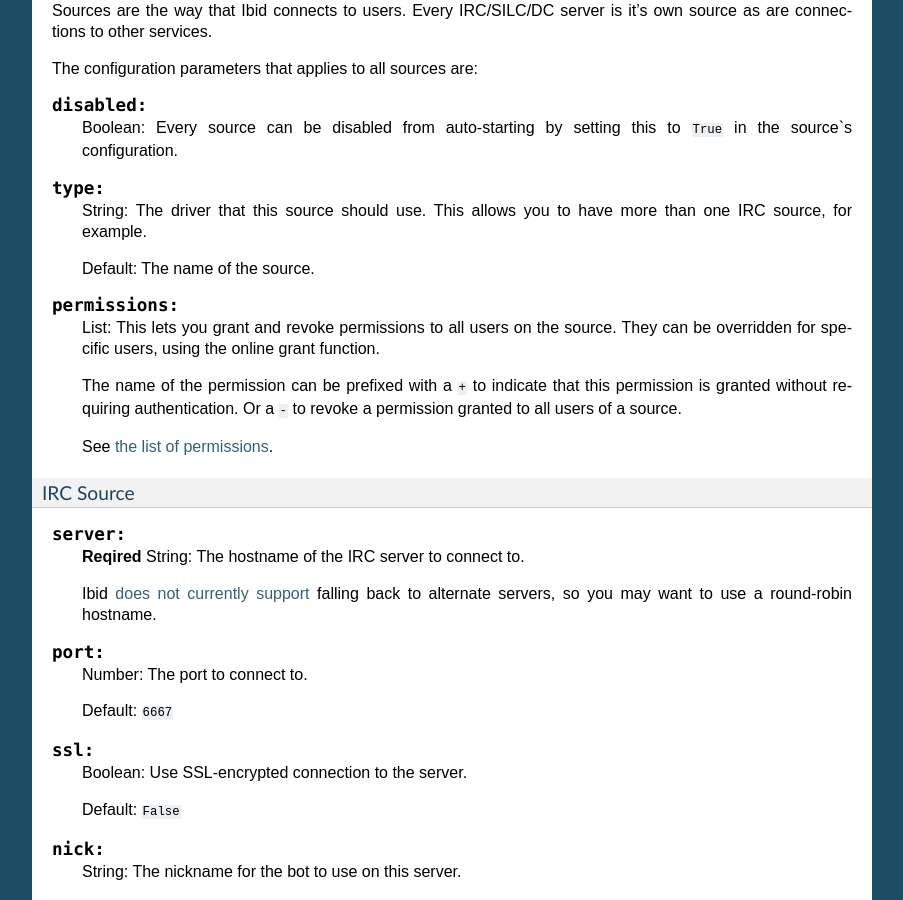
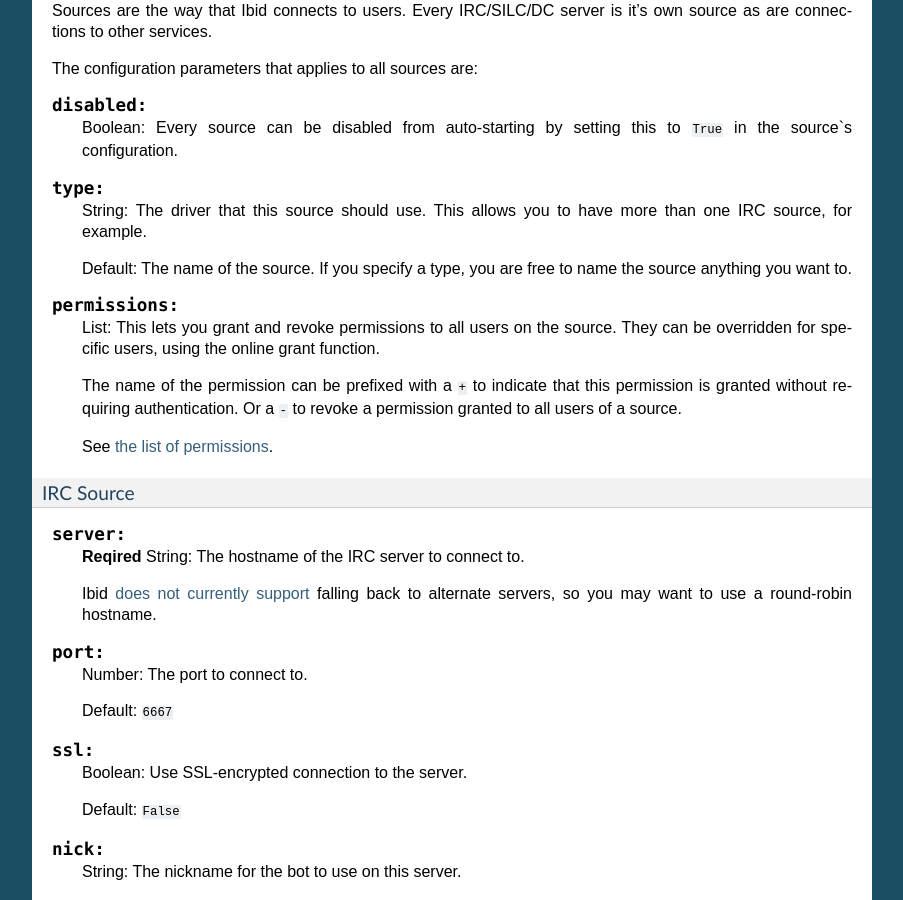
Before and after one commit to ibid/ibid, a Sphinx documentation site: the page built from docs/configuration.rst, in a window 1280 px wide and 900 px high, scrolled down 1948 px. Shown: the whole window, without its empty margins (198-1101 px from the left). Built offline with Sphinx 7.4.7, drawn with Linux system fonts in a browser that asks for light colours.

Commit message:
Clarification

```diff
--- a/docs/configuration.rst
+++ b/docs/configuration.rst
@@ -143,6 +143,8 @@
    This allows you to have more than one IRC source, for example.
 
    Default: The name of the source.
+   If you specify a type, you are free to name the source anything you
+   want to.
 
 .. describe:: permissions:
 
```
